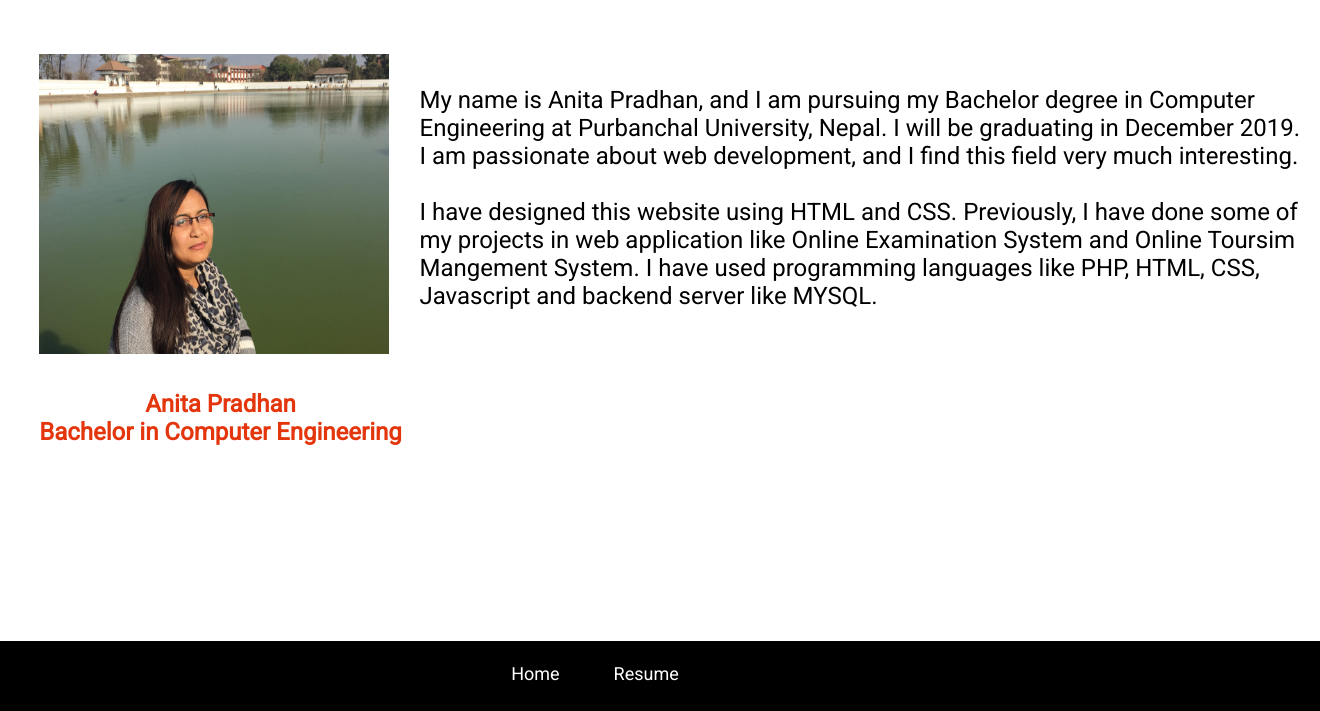
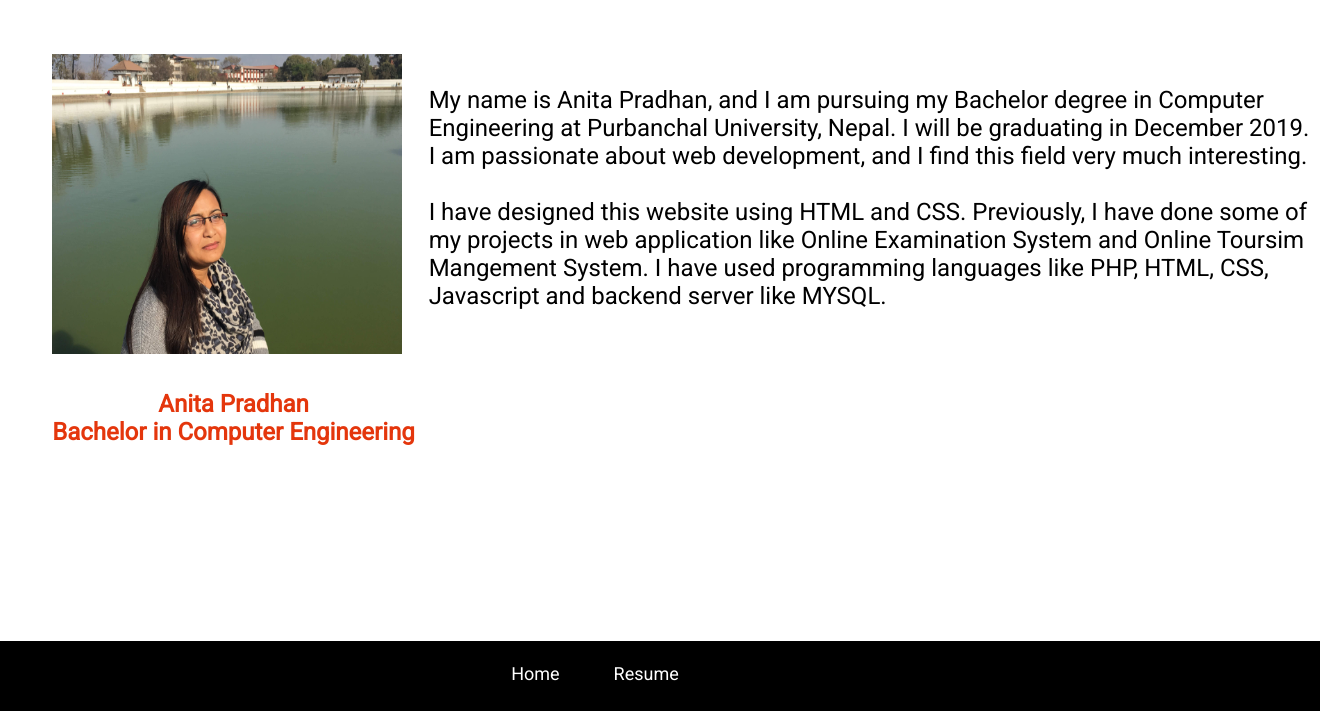
Before and after one commit to anitapradhan/anitapradhan.github.io, a PHP site: page / in a window 1320 px wide. Shown: the part 89-800 px from the top of the page. Run offline with PHP 8.4, Linux system fonts and the light colour scheme.

Commit message:
changed margin

```diff
--- a/index.html
+++ b/index.html
@@ -32,7 +32,7 @@
 <pre>
 
 
-<h4 style="float:middle;">My name is Anita Pradhan, and I am pursuing my Bachelor degree in Computer
+<h4 style="float:left;">My name is Anita Pradhan, and I am pursuing my Bachelor degree in Computer
 Engineering at Purbanchal University, Nepal. I will be graduating in December 2019.
 I am passionate about web development, and I find this field very much interesting.<br/>
 I have designed this website using HTML and CSS. Previously, I have done some of
--- a/style.css
+++ b/style.css
@@ -55,7 +55,7 @@ h3{
 
 }
 .marg{
-  margin-left: 3%;
+  margin-left: 4%;
   font-size: 14px;
 
 }
```
